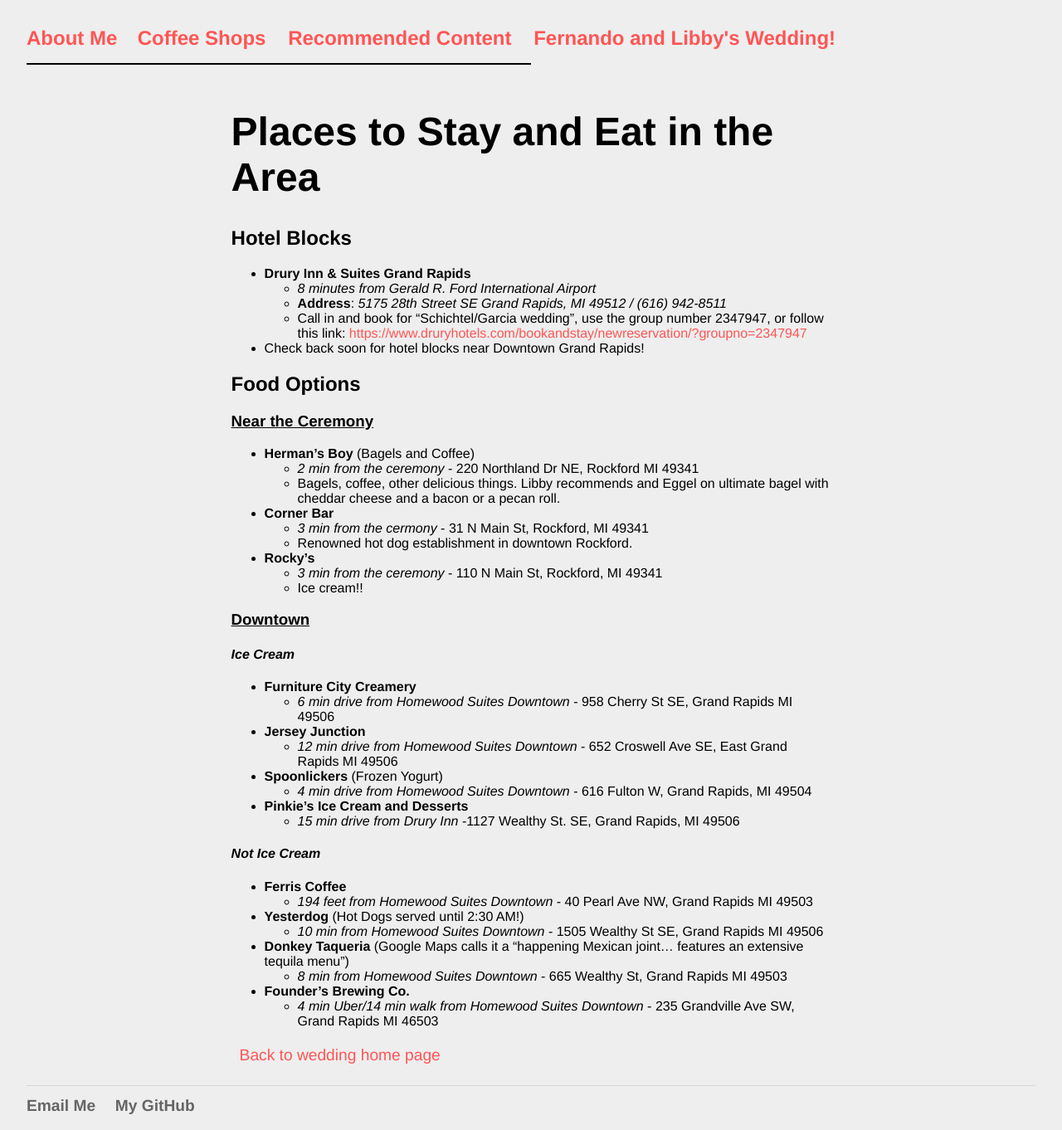
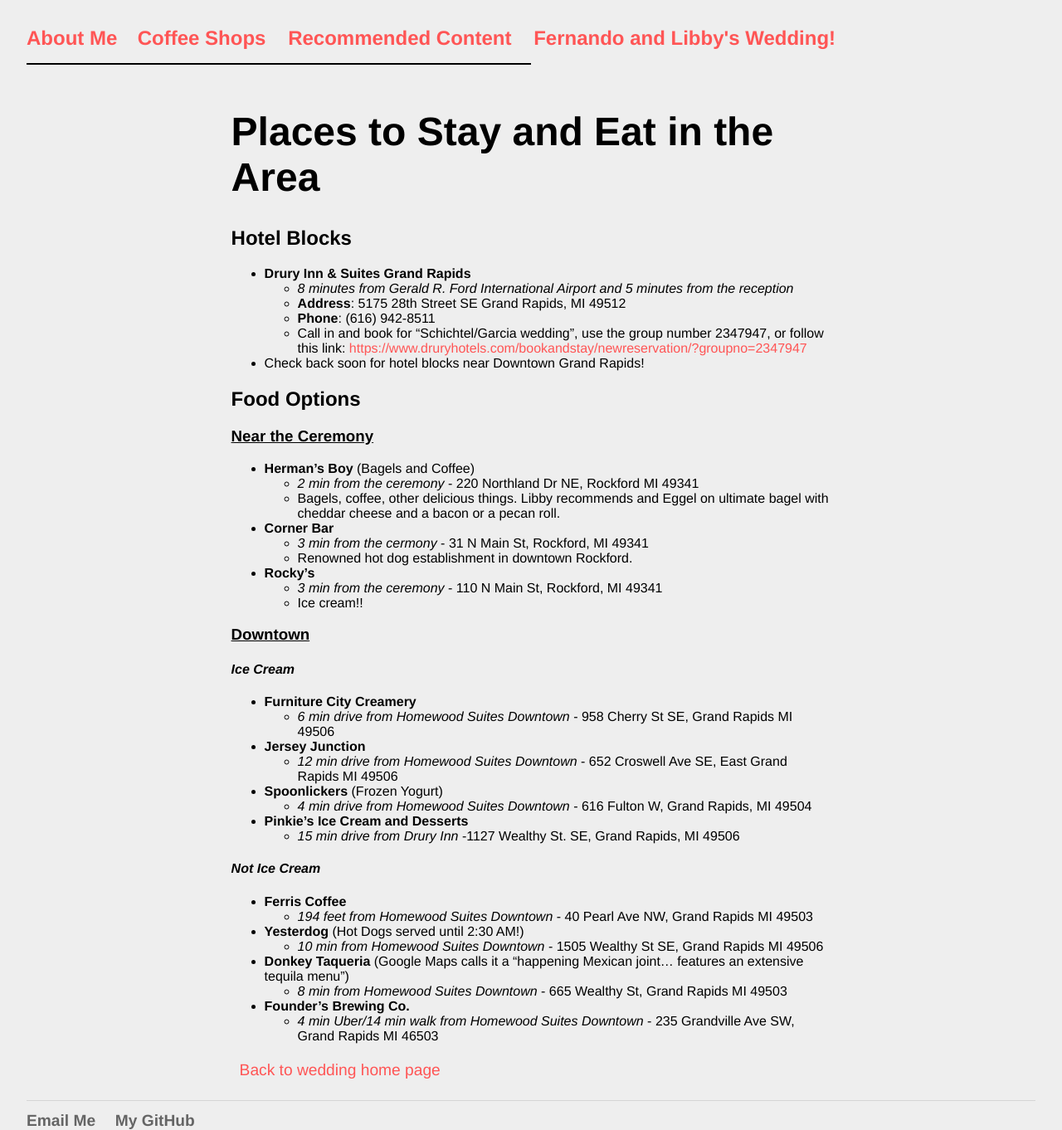
Before and after one commit to eswan18/ethanswan.com, a Jekyll site: the page built from tosstherice/hotels_food.md, in a window 1280 px wide. Shown: the whole page at 83% size. Built offline with Jekyll 4.4.1, drawn with Linux system fonts in a browser that asks for light colours.

Commit message:
tosstherice formatting updates

```diff
--- /dev/null
+++ b/_layouts/tosstherice.html
@@ -0,0 +1,56 @@
+<!DOCTYPE html>
+	<html>
+		<head>
+			<title>{{ page.title }}</title>
+			<!-- link to main stylesheet -->
+			<link rel="stylesheet" type="text/css" href="/css/main.css">
+			<!-- Load JQuery -->
+			<script src='https://code.jquery.com/jquery-latest.min.js'></script>
+		</head>
+		<body>
+			<!-- CENTRAL CONTAINER -->
+			<div class="container">
+				<!-- NAV BAR, ETC -->
+				<nav>
+					<ul>
+						<li><a href="/" class="header_link">About Me</a></li>
+						<li><a href="/coffee_shops.html" class="header_link">Coffee Shops</a>
+						<li><a href="/rec_content.html" class="header_link">Recommended Content</a>
+                        <li><a href="/tosstherice" class="header_link">Fernando and Libby's Wedding!</a>
+					</ul>
+				</nav>
+				<div style="height:2px;width:100%">
+					<div style="background-color:#000000;height:2px;width:50%;"/>
+				</div>
+				<br>
+				<!-- /NAV BAR, ETC -->
+
+
+				<!-- CONTENT-DIVIDING TABLE-->
+				<table><tr>
+
+                    <td class="left_content">
+                    </td>
+
+                    <td class="middle_content">
+                        {{ content }}
+                    </td>
+
+                    <td class="right_content">
+                    </td>
+
+				</tr></table>
+				<!-- /CONTENT-DIVIDING TABLE-->
+
+
+				<footer>
+					<ul>
+						<li><a href="mailto:ethanpswan@gmail.com" class="footer_link">Email Me</a></li>
+						<li><a href="https://github.com/eswan18" class="footer_link">My GitHub</a></li>
+					</ul>
+				</footer>
+
+			</div>
+			<!-- /CENTRAL CONTAINER -->
+		</body>
+	</html>
--- a/tosstherice/hotels_food.md
+++ b/tosstherice/hotels_food.md
@@ -7,8 +7,9 @@
 
 ## Hotel Blocks
 - **Drury Inn & Suites Grand Rapids**
-    - *8 minutes from Gerald R. Ford International Airport*
-    - **Address**: *5175 28th Street SE Grand Rapids, MI 49512 / (616) 942-8511*
+    - *8 minutes from Gerald R. Ford International Airport and 5 minutes from the reception*
+    - **Address**: 5175 28th Street SE Grand Rapids, MI 49512
+    - **Phone**: (616) 942-8511
     - Call in and book for "Schichtel/Garcia wedding", use the group number 2347947, or follow this link:
     [https://www.druryhotels.com/bookandstay/newreservation/?groupno=2347947](https://www.druryhotels.com/bookandstay/newreservation/?groupno=2347947)
 - Check back soon for hotel blocks near Downtown Grand Rapids!
```
Also changed, not shown: other parts of tosstherice/hotels_food.md (+1 -1 lines), tosstherice/index.md (+1 -1 lines), tosstherice/registry.md (+1 -1 lines), 1 other file.
